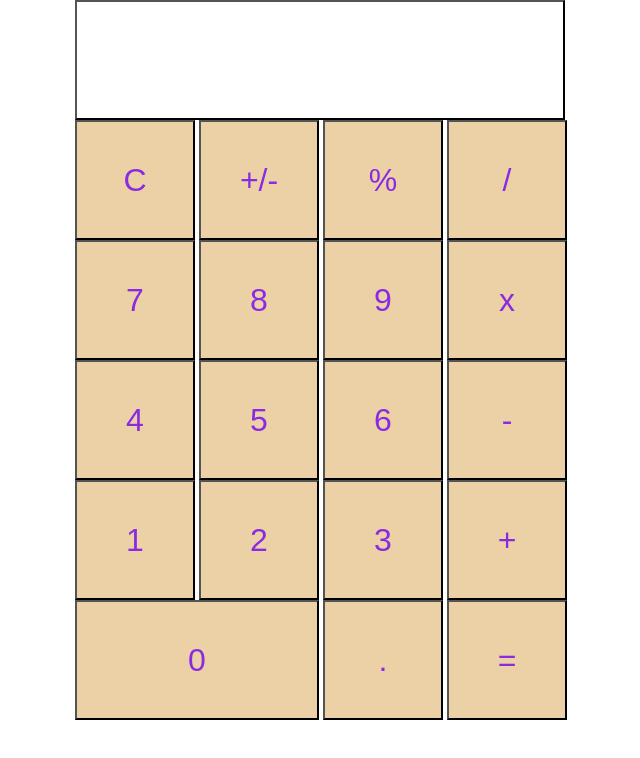
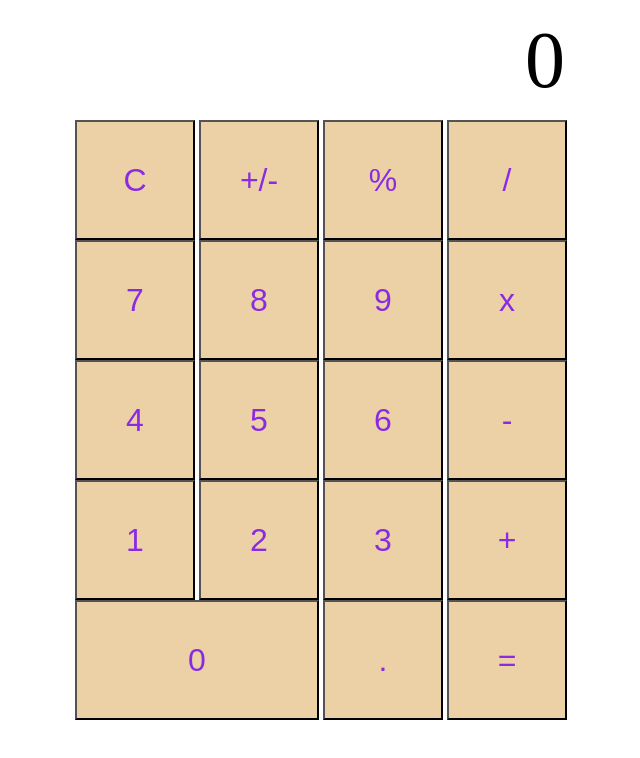
Before and after one commit to NataljaDm/Namu-darbas-JS-calculiator, a website: page index.html in a window 1280 px wide. Shown: the whole page, without its empty margins (319-959 px from the left). Drawn offline with Linux system fonts and the light colour scheme.

Commit message:
css, html madify

```diff
--- a/css/main.css
+++ b/css/main.css
@@ -31,9 +31,11 @@ button {
 .button1 {
     width: 490px;
     height: 120px;
-    padding: 0.5em 1em;
-    font-size: 2rem;
-    background-color: white;
+    display: flex;
+   justify-content: end;
+   align-items: center;
+   font-size: 80px;
+
 }
 .button2 {
     width: 244px;
--- a/index.html
+++ b/index.html
@@ -7,8 +7,8 @@
     <link rel="stylesheet" href="./css/main.css">
 </head>
 <body>
-    <div>
-        <button class="button1"></button>
+    <div class="button1">
+        0
     </div>
     <div class="container">
         <button>C</button>
@@ -39,6 +39,6 @@
         <button>.</button>
         <button>=</button>
     </div>
-
+    <script src="./js/calculiator.js"></script>
 </body>
 </html>
```
Also changed, not shown: js/calculiator.js (added).
